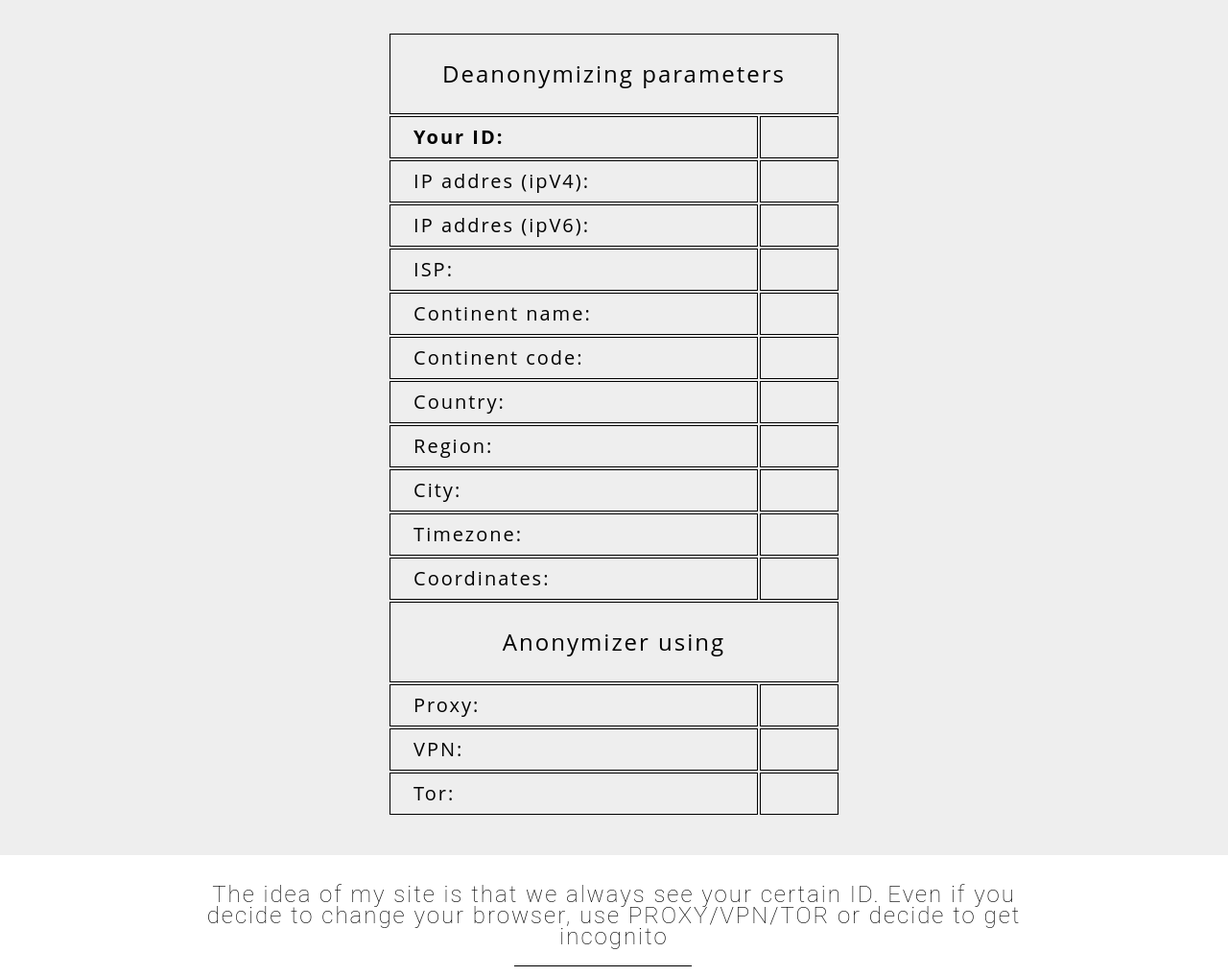
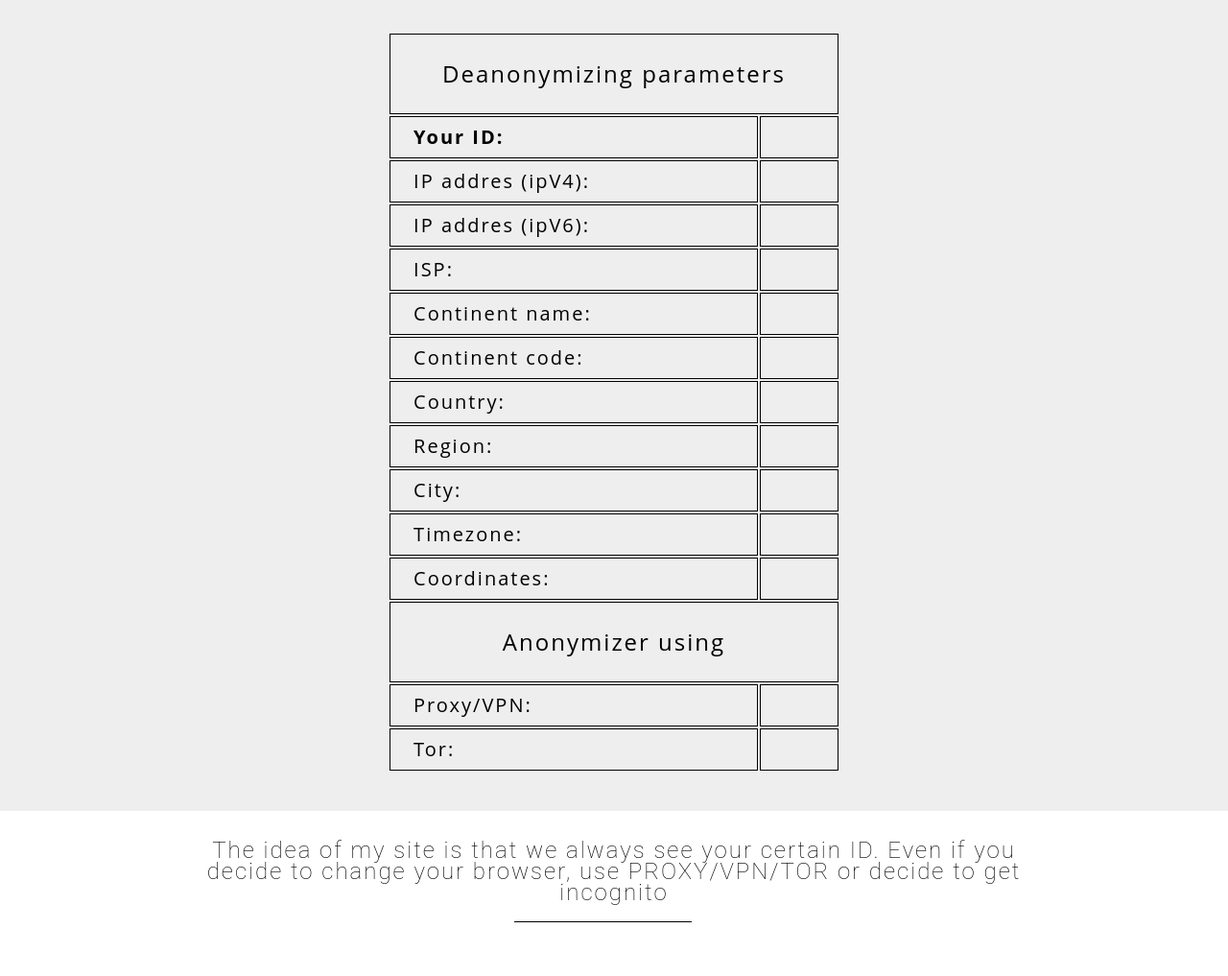
Before and after one commit to Rollfreeze/FingerPrint, a plain HTML site: page index.html in a window 1280 px wide. Shown: the part 78-1095 px from the top of the page at 96% size. After the commit the page ends 1049 px from the top, so only its background shows below. Drawn offline with nearby package versions, Linux system fonts and the light colour scheme; no server answers; a script that the page names is missing.

Commit message:
vpn/proxy union

```diff
--- a/index.html
+++ b/index.html
@@ -145,7 +145,7 @@
 
                         <tr>
                             <td class="table-row">
-                                <span class="table-col">Proxy:</span>
+                                <span class="table-col">Proxy/VPN:</span>
                             </td>
 
                             <td class="table-row">
@@ -153,7 +153,7 @@
                             </td>
                         </tr>
 
-                        <tr>
+                        <!-- <tr>
                             <td class="table-row">
                                 <span class="table-col">VPN:</span>
                             </td>
@@ -161,7 +161,7 @@
                             <td class="table-row">
                                 <span class="table-col" id="VPN"></span>
                             </td>
-                        </tr>
+                        </tr> -->
 
                         <tr>
                             <td class="table-row">
@@ -196,4 +196,5 @@
     <!-- api for fingerprint and user identification -->
     <script src="JS/fingerPrint.js"></script>
 </body>
+
 </html>
```
